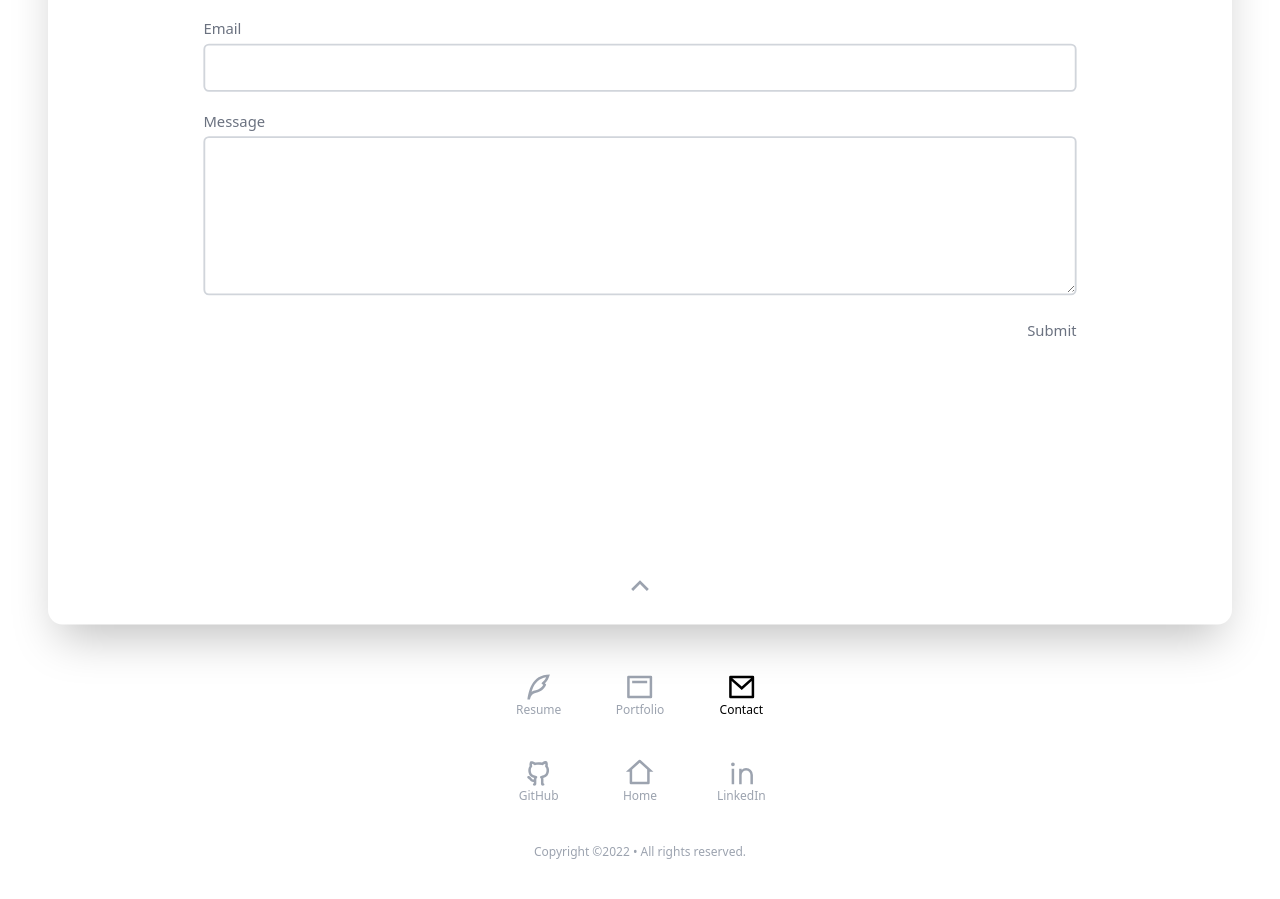
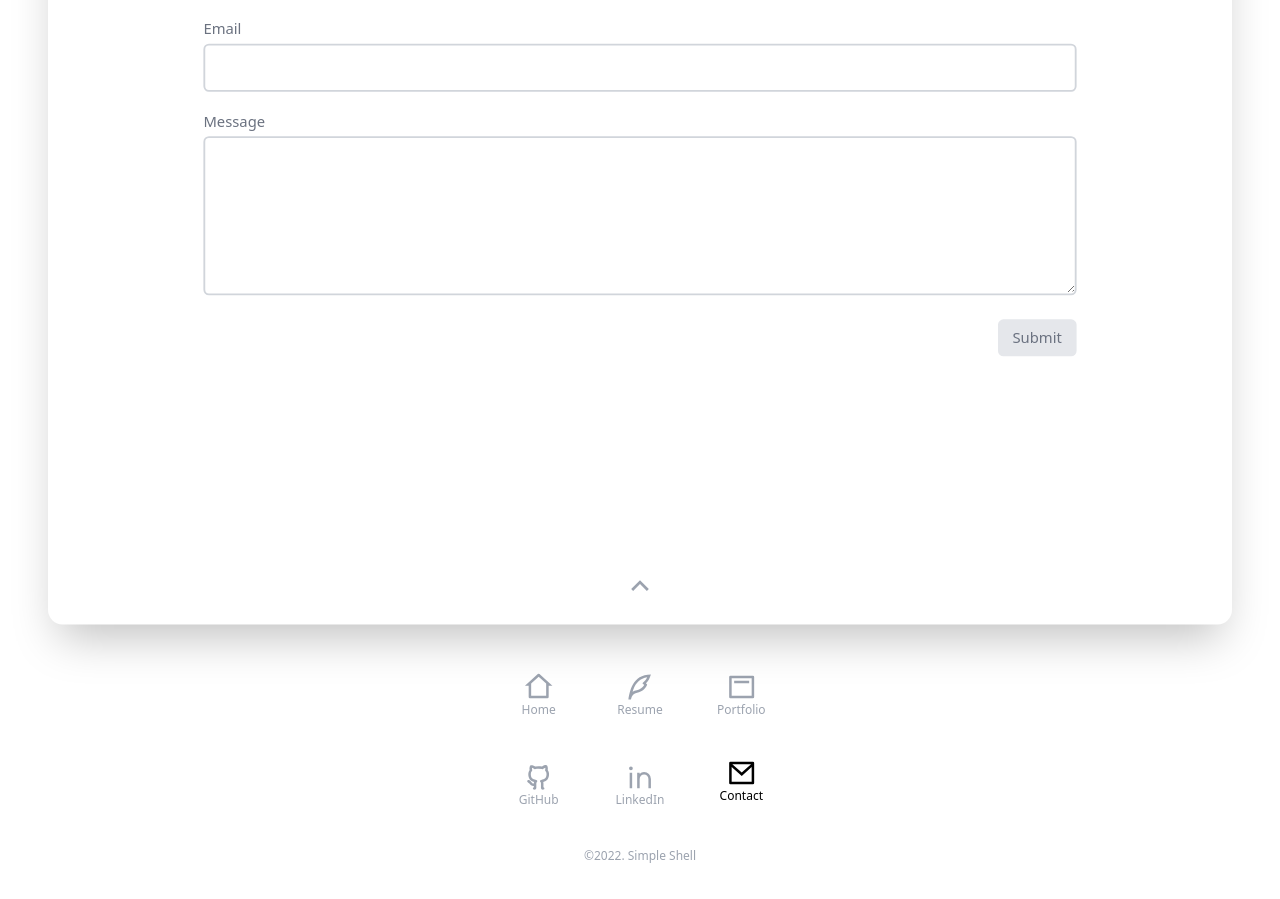
Before and after one commit to moquette/simple-shell, a React app: page /contact in a window 1280 px wide. Shown: the part 285-1184 px from the top of the page. Built offline with nearby package versions, Linux system fonts and the light colour scheme.

Commit message:
chore: refacturing

```diff
--- a/src/core/components/App.tsx
+++ b/src/core/components/App.tsx
@@ -39,8 +39,8 @@ export const App = () => {
     <TransitionGroup component={null}>
       <CSSTransition key={location.key} classNames="fade" timeout={300}>
         <ScrollToTop>
-          <main>
-            <div className="container">
+          <main className="bg-white shadow-2xl duration-500 ease-in-out">
+            <div className="container mx-auto max-w-screen-lg px-5 md:px-10">
               <Routes>
                 <Route path="*" element={<PageNotFound />} />
                 <Route path="/" element={<Home />} />
--- a/src/core/components/Footer.tsx
+++ b/src/core/components/Footer.tsx
@@ -1,5 +1,5 @@
 import React from 'react'
-import {NavLink} from 'react-router-dom'
+import {Button} from '@/core'
 import {
   RiHome2Line,
   RiQuillPenLine,
@@ -9,62 +9,44 @@ import {
   RiMailLine,
 } from 'react-icons/ri'
 
-const menuItems = [
-  {label: 'Resume', path: '/resume', icon: <RiQuillPenLine />, internal: true},
-  {
-    label: 'Portfolio',
-    path: '/portfolio',
-    icon: <RiLayoutTop2Line />,
-    internal: true,
-  },
-  {
-    label: 'Contact',
-    path: '/contact',
-    icon: <RiMailLine />,
-    internal: true,
-  },
-  {
-    label: 'GitHub',
-    path: 'https://github.com/moquette/',
-    icon: <RiGithubLine />,
-    internal: false,
-  },
-  {label: 'Home', path: '/', icon: <RiHome2Line />, internal: true},
-  {
-    label: 'LinkedIn',
-    path: 'https://www.linkedin.com/in/jmoquette/',
-    icon: <RiLinkedinLine />,
-    internal: false,
-  },
-]
 export const Footer = () => {
   return (
-    <footer>
-      <div className="icon-box">
-        {menuItems.map(({label, icon, path, internal}) => {
-          if (internal) {
-            return (
-              <div key={label}>
-                <NavLink to={path}>
-                  {icon}
-                  {label}
-                </NavLink>
-              </div>
-            )
-          } else {
-            return (
-              <div key={label}>
-                <a href={path} target="_blank" rel="noreferrer">
-                  {icon}
-                  {label}
-                </a>
-              </div>
-            )
-          }
-        })}
+    <footer className="pb-5 pt-0 text-xs text-gray-400">
+      <div className="container mx-auto flex max-w-sm flex-wrap  justify-center px-5 text-center text-gray-400 md:px-10">
+        <Button to="/" className="mb-10 w-1/3">
+          <RiHome2Line className="w-full text-3xl" />
+          Home
+        </Button>
+        <Button to="/resume" className="mb-10 w-1/3">
+          <RiQuillPenLine className="w-full text-3xl" />
+          Resume
+        </Button>
+        <Button to="/portfolio" className="mb-10 w-1/3">
+          <RiLayoutTop2Line className="w-full text-3xl" />
+          Portfolio
+        </Button>
+        <Button href="https://github.com/moquette/" className="mb-10 w-1/3">
+          <RiGithubLine className="w-full text-3xl" />
+          GitHub
+        </Button>
+        <Button
+          href="https://www.linkedin.com/in/jmoquette/"
+          className="mb-10 w-1/3"
+        >
+          <RiLinkedinLine className="w-full text-3xl" />
+          LinkedIn
+        </Button>
+        <Button to="/contact" className="mb-10 w-1/3">
+          <RiMailLine className="w-full text-3xl" />
+          Contact
+        </Button>
       </div>
-      <p className="p-0 text-center text-xs">
-        Copyright &copy;{new Date().getFullYear()} &bull; All rights reserved.
+      <p className="text-center text-xs">
+        &copy;
+        {new Date().getFullYear()}.{' '}
+        <a href="https://github.com/moquette/" target="_blank" rel="noreferrer">
+          Simple Shell
+        </a>
       </p>
     </footer>
   )
--- a/src/core/components/ProjectCard.tsx
+++ b/src/core/components/ProjectCard.tsx
@@ -34,7 +34,7 @@ export const ProjectCard: FC<Props> = ({
               href={repo}
               target="_blank"
               rel="noreferrer"
-              className="button text-center"
+              className="button rounded-md bg-gray-200 py-2 px-4 text-center font-light"
             >
               Code
             </a>
@@ -43,7 +43,7 @@ export const ProjectCard: FC<Props> = ({
             href={demo}
             target="_blank"
             rel="noreferrer"
-            className="button text-center"
+            className="button rounded-md bg-gray-200 py-2 px-4 text-center font-light"
           >
             Demo
           </a>
--- a/src/index.scss
+++ b/src/index.scss
@@ -17,37 +17,15 @@
 }
 
 @layer components {
-  main {
-    @apply bg-white shadow-2xl duration-500 ease-in-out;
-  }
-  .container {
-    @apply mx-auto max-w-screen-lg px-5 md:px-10;
-  }
-  .page {
-    @apply min-h-screen;
-    &.home {
-      @apply flex flex-col justify-center text-center align-middle;
-    }
-  }
   footer {
-    @apply pb-5 pt-0 text-xs text-gray-400;
-    .icon-box {
-      @apply container mx-auto flex  max-w-sm flex-wrap justify-center text-center text-gray-400;
-      div {
-        @apply mb-10 w-1/3;
-      }
-      svg {
-        @apply w-full text-3xl;
-      }
-      a:hover:not(.active) {
-        @apply text-gray-500;
-      }
+    a:hover:not(.active) {
+      @apply text-gray-500;
     }
   }
   .pill {
     @apply float-left mr-2  mb-2 rounded-md  bg-gray-100 px-2 text-center;
   }
-  .navbar-link {
+  nav .navbar-link {
     @apply border-b border-transparent pb-1;
     &.active {
       @apply border-b border-black pb-1;
@@ -86,16 +64,6 @@
   .active {
     @apply text-black;
   }
-
-  .contact-form {
-    div {
-      @apply mb-5;
-    }
-  }
-
-  .buttonx {
-    @apply cursor-pointer rounded-md bg-gray-200 py-2 px-4 font-light;
-  }
 }
 
 @layer utilities {
--- a/src/pages/Contact.tsx
+++ b/src/pages/Contact.tsx
@@ -19,12 +19,12 @@ export default function Contact() {
   console.log(watch('email')) // watch input value by passing the name of it
   return (
     <Layout title="Contact">
-      <div className="page contact pt-7">
+      <div className="page contact min-h-screen pt-7">
         <h2>Contact</h2>
         <p>I&apos;ll get back as soon as possible.</p>
-        <form className="contact-form" onSubmit={handleSubmit(onSubmit)}>
+        <form className="mb-5" onSubmit={handleSubmit(onSubmit)}>
           {/* register your input into the hook by invoking the "register" function */}
-          <div>
+          <div className="pb-5">
             <label>
               Name
               {errors.name && (
@@ -37,7 +37,7 @@ export default function Contact() {
               {...register('name', {required: true})}
             />
           </div>
-          <div>
+          <div className="pb-5">
             <label>
               Email
               {errors.email && (
@@ -50,7 +50,7 @@ export default function Contact() {
               {...register('email', {required: true})}
             />
           </div>
-          <div>
+          <div className="pb-5">
             <label>
               Message
               {errors.message && (
@@ -63,7 +63,10 @@ export default function Contact() {
               {...register('message', {required: true})}
             />
           </div>
-          <input className="button float-right" type="submit" />
+          <input
+            className="button float-right rounded-md bg-gray-200 py-2 px-4 text-center font-light"
+            type="submit"
+          />
         </form>
       </div>
     </Layout>
--- a/src/pages/Home.tsx
+++ b/src/pages/Home.tsx
@@ -5,7 +5,7 @@ import {IconBar} from '@/core'
 export default function Home() {
   return (
     <Layout title="Home">
-      <div className="page home">
+      <div className="page home flex min-h-screen flex-col justify-center text-center align-middle">
         <p className="-mt-[15%] block pb-1">Joaquin A. Moquette</p>
         <p className="pb-2">Developer &bull; Designer &bull; Minimalist</p>
         <IconBar />
--- a/src/pages/PageNotFound.tsx
+++ b/src/pages/PageNotFound.tsx
@@ -4,7 +4,7 @@ import {Layout} from '@/core'
 export default function PageNotFound() {
   return (
     <Layout title="404">
-      <div className="page portfolio flex flex-col justify-center pt-7 text-center">
+      <div className="page portfolio flex min-h-screen flex-col justify-center pt-7 text-center">
         <p className="mb-10">
           <span className="font-semibold">404</span> | This page could not
           found.
--- a/src/pages/Portfolio.tsx
+++ b/src/pages/Portfolio.tsx
@@ -58,7 +58,7 @@ const portfolioItems = [
 export default function Portfolio() {
   return (
     <Layout title="Portfolio">
-      <div className="page portfolio pt-7">
+      <div className="page portfolio min-h-screen pt-7">
         <h2>Portfolio</h2>
         <div className="grid gap-5 pt-2 md:grid-cols-2">
           {portfolioItems.map(({title, repo, demo, image, description}) => {
--- a/src/pages/Resume.tsx
+++ b/src/pages/Resume.tsx
@@ -4,7 +4,7 @@ import {Layout} from '@/core'
 export default function Resume() {
   return (
     <Layout title="Resume">
-      <div className="page resume pt-7">
+      <div className="page resume min-h-screen pt-7">
         <h2>Resume</h2>
         <div>
           <h3>Joaquin A. Moquette</h3>
```
